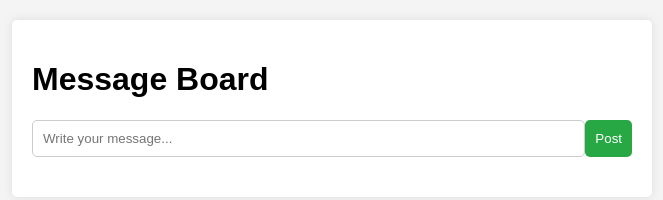
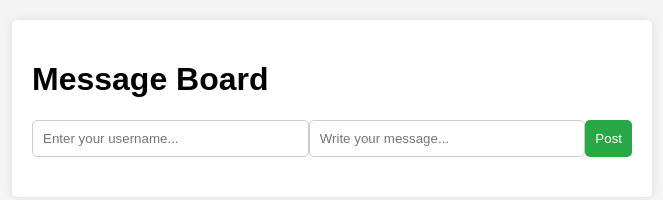
Before and after one commit to morrif1/messageBoard, a plain HTML site: page index.html in a window 1280 px wide. Shown: the whole page, without its empty margins (308-971 px from the left). Drawn offline with Linux system fonts and the light colour scheme.

Commit message:
Update index.html

```diff
--- a/index.html
+++ b/index.html
@@ -10,6 +10,7 @@
     <div class="container">
         <h1>Message Board</h1>
         <form id="messageForm">
+            <input type="text" id="usernameInput" placeholder="Enter your username..." required />
             <input type="text" id="messageInput" placeholder="Write your message..." required />
             <button type="submit">Post</button>
         </form>
```
